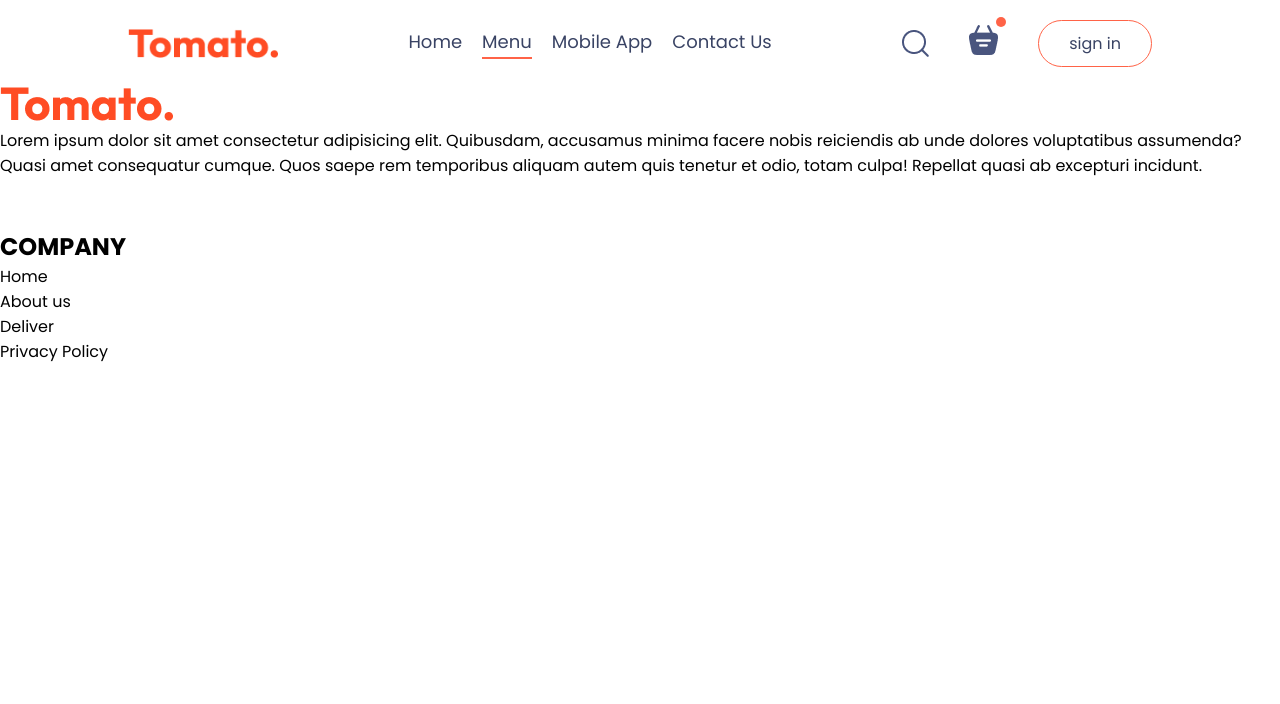
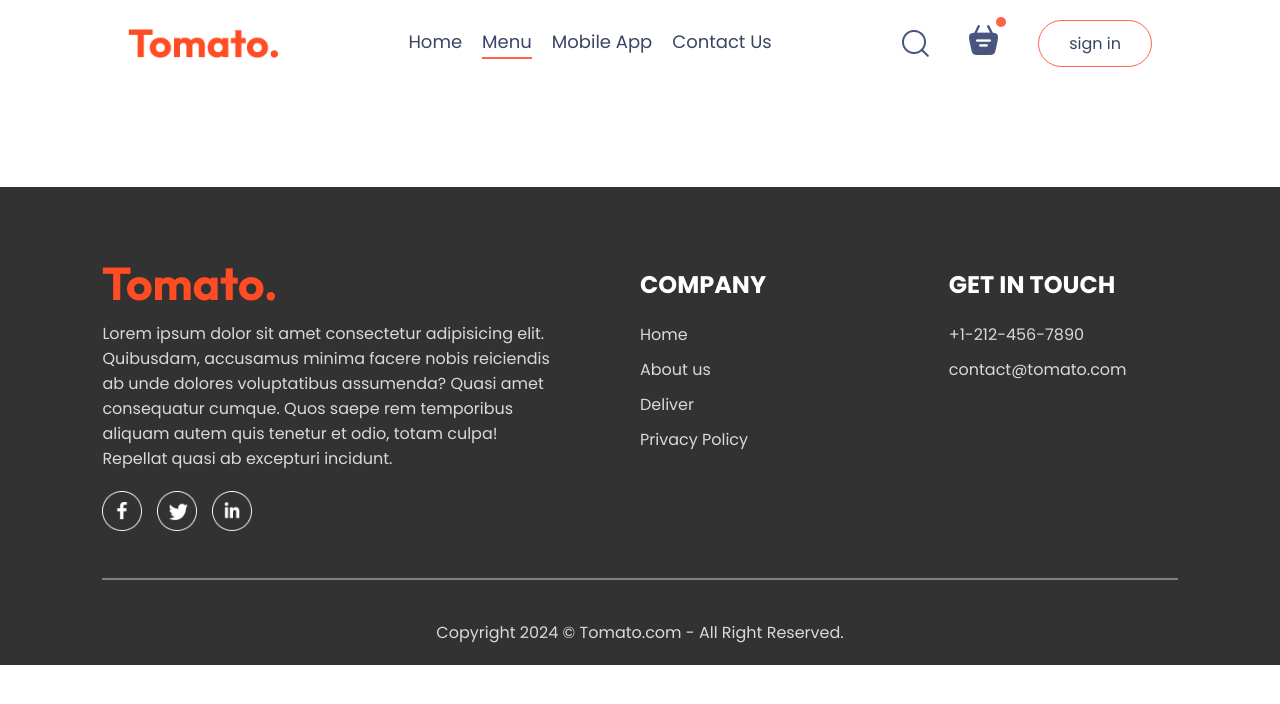
Before and after one commit to TheBoolean-Boy/Foodivery, a React (Vite) app: page /order in a window 1280 px wide. Shown: the top 704 px of the page. Built offline with nearby package versions, Linux system fonts and the light colour scheme.

Commit message:
footer component has been made

```diff
--- a/src/Components/Footer/Footer.css
+++ b/src/Components/Footer/Footer.css
@@ -0,0 +1,48 @@
+.footer{
+  color: #d9d9d9;
+  background-color: #323232;
+  display: flex;
+  flex-direction: column;
+  align-items: center;
+  gap: 20px;
+  padding: 20px 8vw;
+  padding-top: 80px;
+  margin-top: 100px;
+}
+
+.footer-content{
+  width: 100%;
+  display: grid;
+  grid-template-columns: 2fr 1fr 1fr;
+  gap: 80px;
+}
+
+.footer-content-left, .footer-content-center, .footer-content-right{
+  display: flex;
+  flex-direction: column;
+  align-items: start;
+  gap: 20px;
+}
+
+.footer-content-left li, .footer-content-center li, .footer-content-right li{
+  list-style: none;
+  margin-bottom: 10px;
+  cursor: pointer;
+}
+
+.footer h2{
+  color: white;
+}
+
+.footer-social-icons img{
+  width: 40px;
+  margin-right: 15px;
+}
+
+.footer hr{
+  width: 100%;
+  height: 2px;
+  margin: 20px 0px;
+  background-color: grey;
+  border: none;
+}
--- a/src/Components/Footer/Footer.jsx
+++ b/src/Components/Footer/Footer.jsx
@@ -1,8 +1,8 @@
 import './Footer.css'
 import { assets } from '../../assets/assets';
 
-function Footer(){
-  return(
+function Footer() {
+  return (
     <div className='footer' id='footer'>
       <div className="footer-content">
         <div className="footer-content-left">
@@ -24,10 +24,17 @@
           </ul>
         </div>
         <div className="footer-content-right">
-
+          <h2>GET IN TOUCH</h2>
+          <ul>
+            <li>+1-212-456-7890</li>
+            <li>contact@tomato.com</li>
+          </ul>
         </div>
       </div>
-
+      <hr />
+      <p className="footer-copyright">
+        Copyright 2024 © Tomato.com - All Right Reserved.
+      </p>
     </div>
   )
 }
```
Lines whose indentation alone changed are shown as unchanged.
